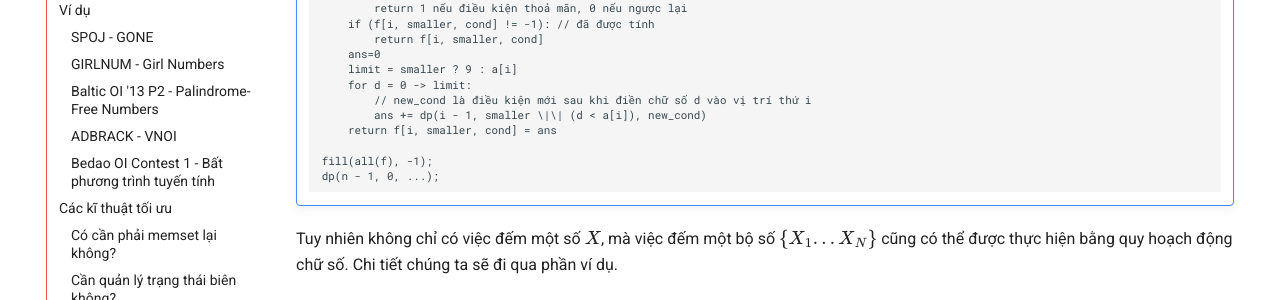
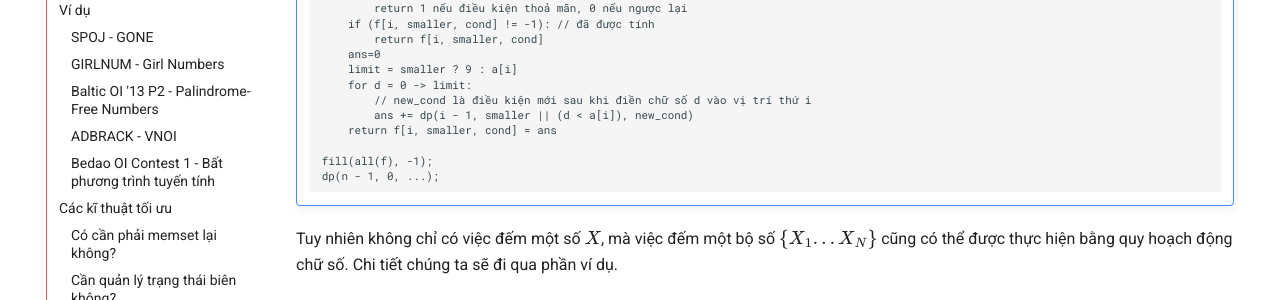
Before and after one commit to lto5/lto5.github.io, an MkDocs documentation site: the page built from docs/CP/dpdigit.md, in a window 1280 px wide and 900 px high, scrolled down 1185 px. Shown: the part 152-452 px from the top of the window. Built offline with MkDocs 1.6.1 and Material for MkDocs 9.7.7, drawn with Linux system fonts in a browser that asks for light colours; comment, search, counter and statistics services are not loaded.

Commit message:
Fix some typo

```diff
--- a/docs/CP/dpdigit.md
+++ b/docs/CP/dpdigit.md
@@ -43,7 +43,7 @@ Như vậy ta có một mẫu chung cho các bài toán dạng này như sau:
         limit = smaller ? 9 : a[i]
         for d = 0 -> limit:
             // new_cond là điều kiện mới sau khi điền chữ số d vào vị trí thứ i
-            ans += dp(i - 1, smaller \|\| (d < a[i]), new_cond)
+            ans += dp(i - 1, smaller || (d < a[i]), new_cond)
         return f[i, smaller, cond] = ans
 
     fill(all(f), -1);
```
